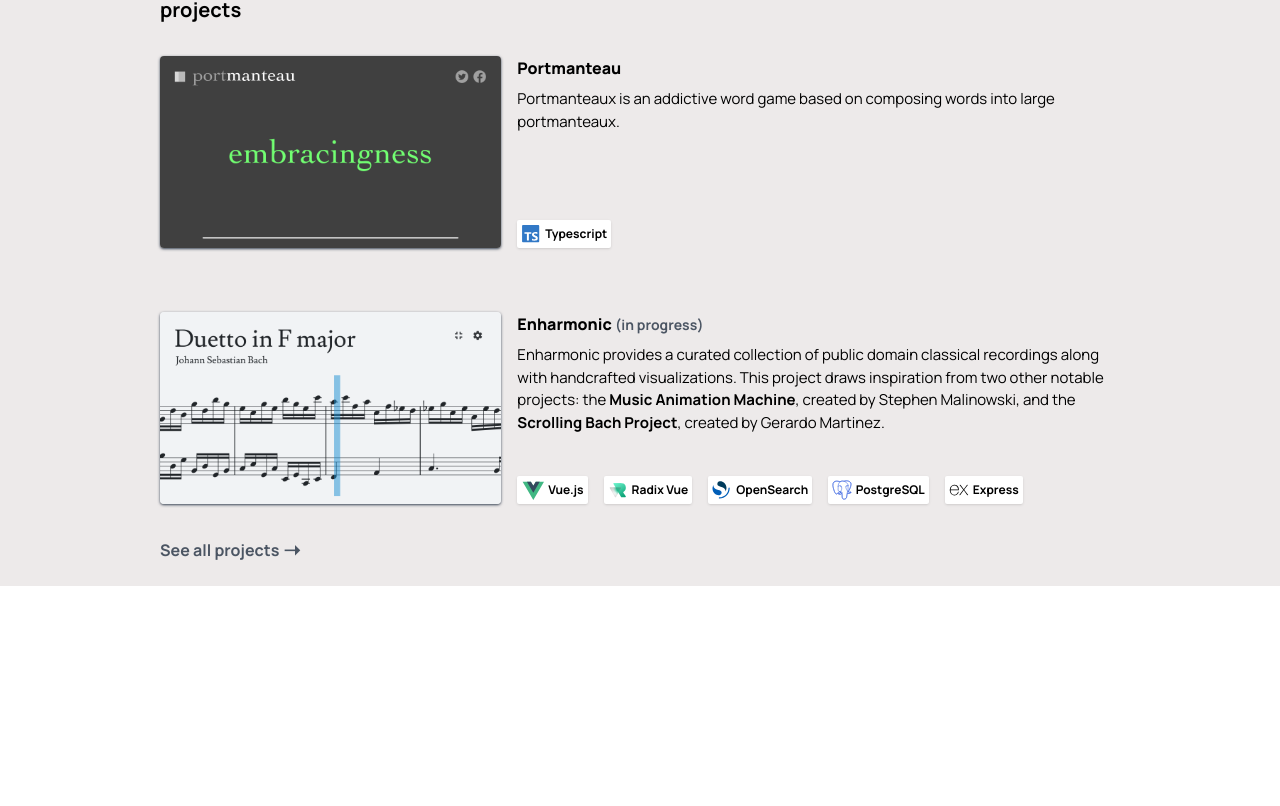
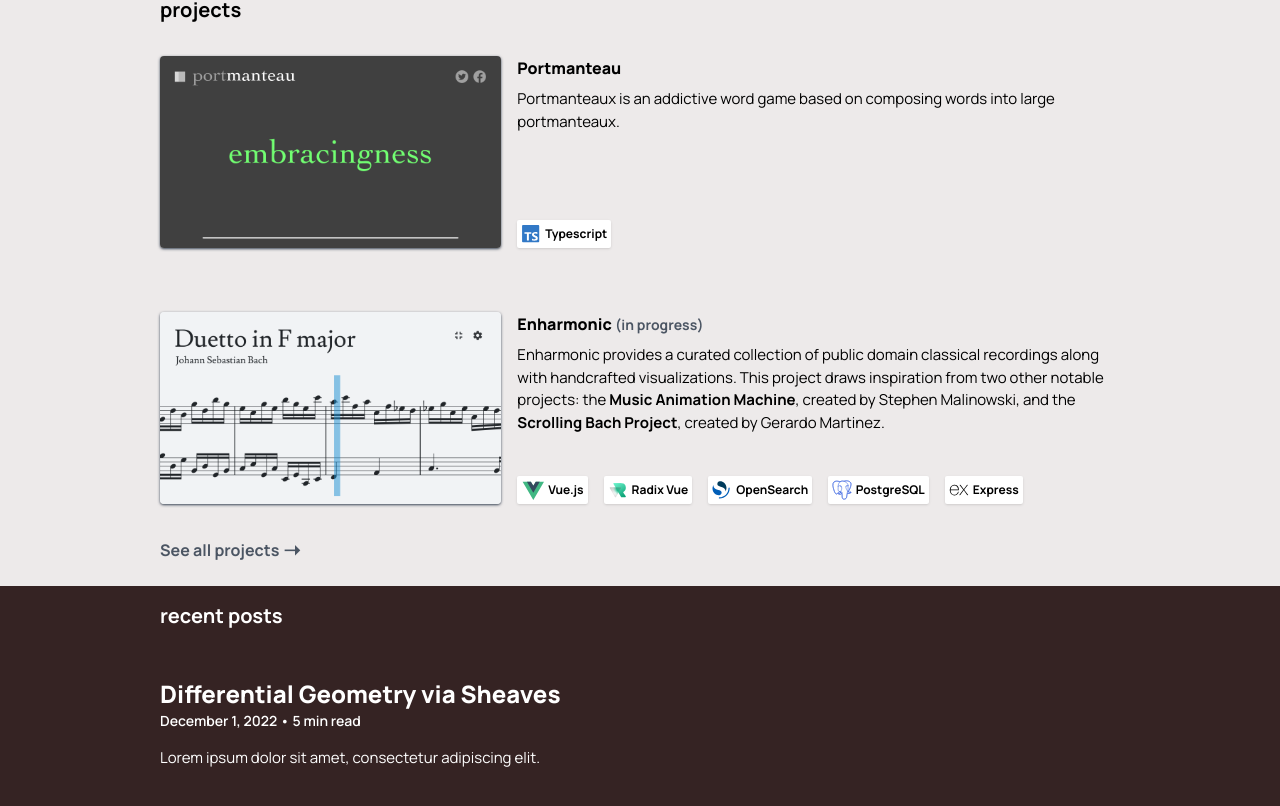
Before and after one commit to mensah-j/portfolio, a Next.js app: page / in a window 1280 px wide. Shown: the part 476-1282 px from the top of the page. Before the commit the page ends 1062 px from the top, so only its background shows below. Built offline with nearby package versions, Linux system fonts and the light colour scheme.

Commit message:
feat: add posts section to page

```diff
--- a/src/app/(about)/page.tsx
+++ b/src/app/(about)/page.tsx
@@ -1,6 +1,7 @@
 import { SectionHero } from "./_components/SectionHero";
 import { SectionAbout } from "./_components/SectionAbout";
 import { SectionProjects } from "./_components/SectionProjects";
+import { SectionPosts } from "./_components/SectionPosts";
 
 export default function Home() {
   return (
@@ -8,6 +9,7 @@ export default function Home() {
       <SectionHero />
       <SectionAbout />
       <SectionProjects />
+      <SectionPosts />
     </main>
   );
 }
```
